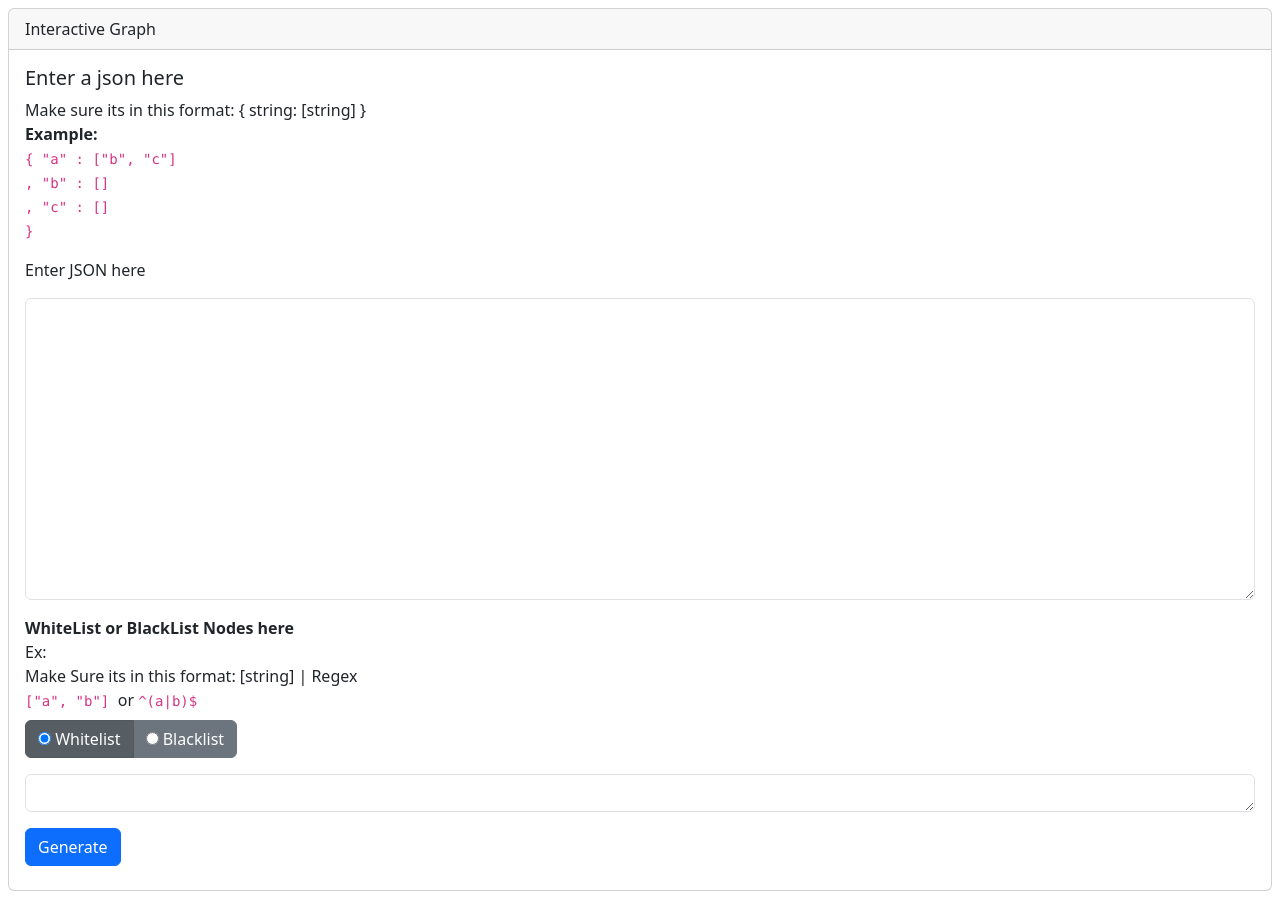
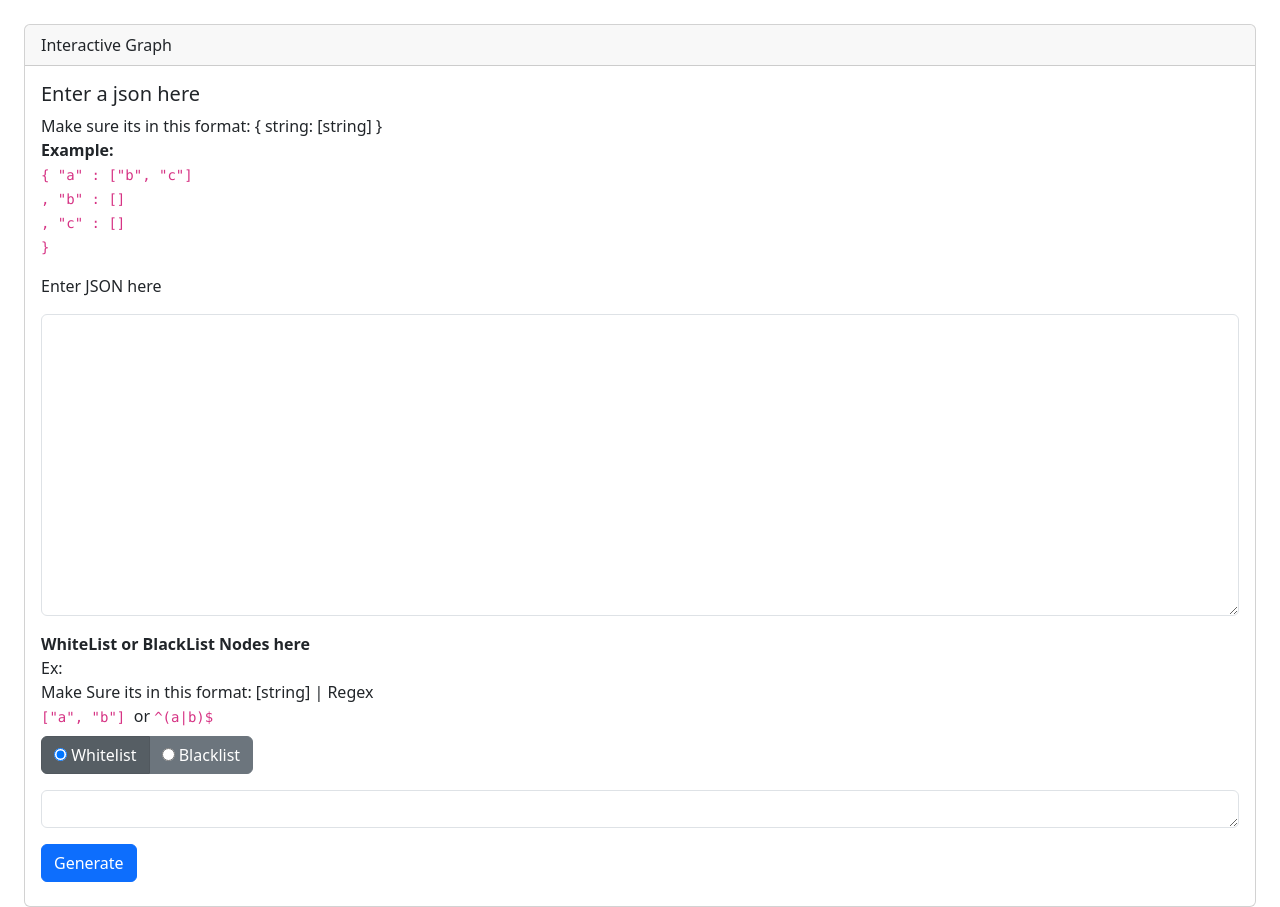
Before and after one commit to Adien7368/interactive-graph-ts-1, a website built with Vite: page index.html in a window 1280 px wide. Built offline with nearby package versions, Linux system fonts and the light colour scheme.

Commit message:
changed padding in index.html file

```diff
--- a/index.html
+++ b/index.html
@@ -43,7 +43,7 @@
     </script>
   </head>
 
-  <body class="p-2">
+  <body class="p-4">
     <div class="card" id="card">
       <div class="card-header">Interactive Graph</div>
       <div class="card-body">
```
